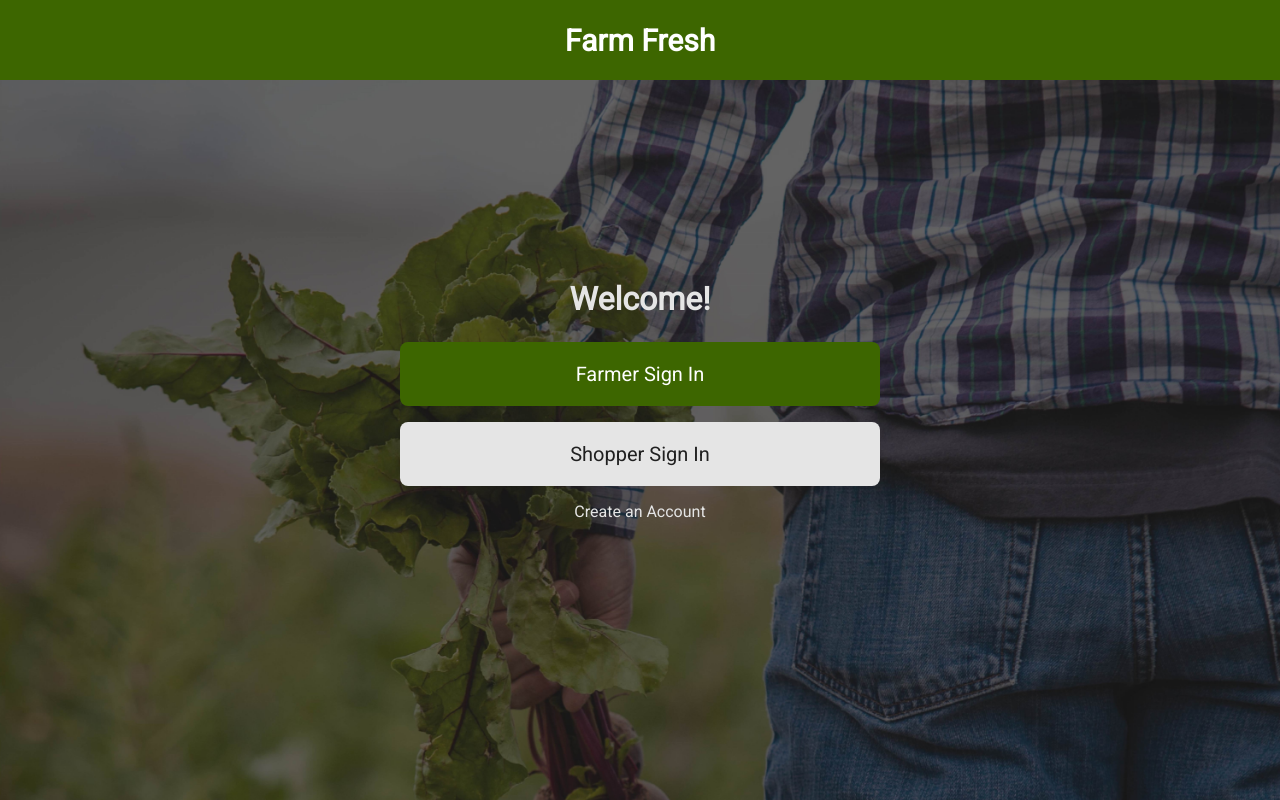
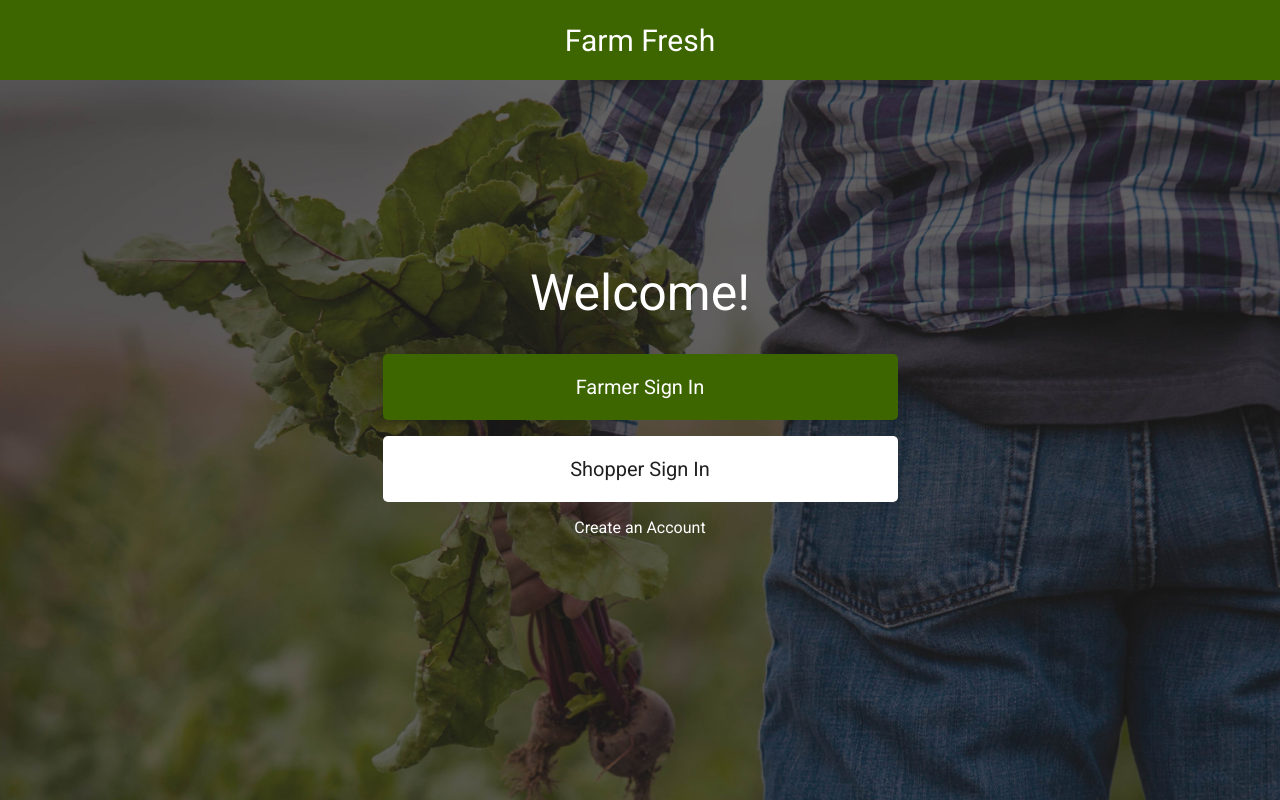
Before and after one commit to Code4Blessings/FarmFreshApp, a React (Create React App) app: page / in a window 1280 px wide. Built offline with nearby package versions, Linux system fonts and the light colour scheme.

Commit message:
polished styling on initial sign in page and sign in/up pages, removed validation for sign in pages

```diff
--- a/src/App.css
+++ b/src/App.css
@@ -1,4 +1,4 @@
-@import url('https://fonts.googleapis.com/css?family=Roboto&display=swap');
+@import url('https://fonts.googleapis.com/css?family=Open+Sans:400,600,700|Roboto:400,500,700&display=swap');
 
 /* header */
 .header {
@@ -11,8 +11,13 @@
 
 .header a {
 	text-decoration: none;
-	font-size: 1.25rem;
-	color: white;
+}
+
+.header a h1 {
+	font-family: 'Roboto', sans-serif;
+	font-size: 30px;
+	font-weight: 400;
+	color: #FFFFFF;
 }
 
 /* initial sign in page */
@@ -20,6 +25,7 @@
 	height: 90vh;
 	background-image: url('farmer.jpg');
 	background-size: cover;
+	background-position: center;
 }
 
 .initial-sign-in-page-section div {
@@ -31,9 +37,39 @@
 }
 
 .initial-sign-in-page-section div h2 {
-	margin-bottom: 1.5rem;
-	font-size: 2rem;
-	color: #E5E5E5;
+	margin-bottom: 32px;
+	font-family: 'Roboto', sans-serif;
+	font-size: 50px;
+	font-weight: 400;
+	color: #FFFFFF;
+}
+
+.farmer-sign-in-button {
+	height: 66px;
+	width: 515px;
+	margin-bottom: 16px;
+	background: #3d6600;
+	border: none;
+	border-radius: 5px;
+	font-family: 'Roboto', sans-serif;
+	font-size: 20px;
+	color: #FFFFFF;
+	cursor: pointer;
+	outline: none;
+}
+
+.shopper-sign-in-button {
+	height: 66px;
+	width: 515px;
+	margin-bottom: 16px;
+	background: #FFFFFF;
+	border: none;
+	border-radius: 5px;
+	font-family: 'Roboto', sans-serif;
+	font-size: 20px;
+	color: #202020;
+	cursor: pointer;
+	outline: none;
 }
 
 .initial-sign-in-page-section div a {
@@ -41,35 +77,8 @@
 }
 
 .initial-sign-in-page-section div a p {
-	color: #E5E5E5;
-}
-
-.farmer-sign-in-button {
-	height: 4rem;
-	width: 30rem;
-	margin-bottom: 1rem;
-	background: #3d6600;
-	border: none;
-	border-radius: 0.5rem;
-	font-size: 1.25rem;
-	color: white;
 	font-family: 'Roboto', sans-serif;
-	cursor: pointer;
-	outline: none;
-}
-
-.shopper-sign-in-button {
-	height: 4rem;
-	width: 30rem;
-	margin-bottom: 1rem;
-	background: #E5E5E5;
-	border: none;
-	border-radius: 0.5rem;
-	font-size: 1.25rem;
-	color: #202020;
-	font-family: 'Roboto', sans-serif;
-	cursor: pointer;
-	outline: none;
+	color: #FFFFFF;
 }
 
 /* farmer sign in page */
@@ -82,8 +91,10 @@
 }
 
 .farmer-and-shopper-sign-in-page-section h2 {
-	margin-bottom: 1.5rem;
-	font-size: 2rem;
+	margin-bottom: 32px;
+	font-family: 'Roboto', sans-serif;
+	font-size: 50px;
+	font-weight: 400;
 	color: #4D4D4D;
 }
 
@@ -92,6 +103,7 @@
 }
 
 .farmer-and-shopper-sign-in-page-section p {
+	font-family: 'Roboto', sans-serif;
 	color: #3d6600;
 }
 
@@ -102,30 +114,41 @@
 }
 
 .input-container {
-	margin-bottom: 1rem;
+	margin-bottom: 16px;
 	display: flex;
 	flex-direction: column;
 }
 
 .input-container label {
+	font-family: 'Roboto', sans-serif;
+	font-size: 14px;
 	color: #4D4D4D;
 }
-
+/*****************/
 .input-container input {
-	padding: 1rem;
+	height: 46px;
+	width: 515px;
+	padding: 16px;
+	font-family: 'Roboto', sans-serif;
+	font-size: 14px;
 	border: 1px solid #C4C4C4;
-	border-radius: 0.5rem;
-	font-family: 'Roboto', sans-serif;
-	font-size: 1rem;
+	border-radius: 5px;
 	outline: none;
 }
 
 .input-container input::placeholder {
+	font-size: 14px;
 	color: #C4C4C4;
 }
 
+.button-spacing {
+	margin-top: 16px;
+}
+
 .error {
-	color: #D10404;
+	font-family: 'Roboto', sans-serif;
+	font-size: 14px;
+	color: red;
 }
 
 /* farmer homepage */
--- a/src/components/FarmerCreateAccountPage.js
+++ b/src/components/FarmerCreateAccountPage.js
@@ -68,8 +68,8 @@ const FarmerCreateAccountPage = (props) => {
 									<ErrorMessage name='password' component='div' className='error' />
 								</div>
 
-								<button className='farmer-sign-in-button' type='submit'>
-									Sign In
+								<button className='farmer-sign-in-button button-spacing' type='submit'>
+									Sign Up
 								</button>
 							</Form>
 						);
--- a/src/components/FarmerSignInPage.js
+++ b/src/components/FarmerSignInPage.js
@@ -3,29 +3,6 @@ import { Link } from 'react-router-dom';
 import Header from './Header';
 import { Formik, Form, Field, ErrorMessage } from 'formik';
 import { axiosWithAuth } from '../utils/axiosWithAuth';
-
-// validating form
-const validate = ({ username, password }) => {
-	const errors = {};
-
-	// validating username
-	if (!username) {
-		errors.username = 'Please enter a username';
-	} else if (username.length < 2) {
-		errors.username = 'Your username must have two characters or more';
-	}
-
-	// validating password
-	if (!password) {
-		errors.password = 'Please enter a password';
-	} else if (/\d/.test(password) === false) {
-		errors.password = 'Your password must contain a number';
-	} else if (password.length < 5) {
-		errors.password = 'Your password must have five characters or more';
-	}
-
-	return errors;
-};
 
 const FarmerSignInPage = (props) => {
 	return (
@@ -52,23 +29,21 @@ const FarmerSignInPage = (props) => {
 								console.log(error);
 							});
 					}}
-					validate={validate}>
+				>
 					{() => {
 						return (
 							<Form className='form' autoComplete='off'>
 								<div className='input-container'>
 									<label htmlFor='username'>Farm Fresh ID</label>
 									<Field name='username' type='text' placeholder='Enter Farm Fresh ID' />
-									<ErrorMessage name='username' component='div' className='error' />
 								</div>
 
 								<div className='input-container'>
 									<label htmlFor='password'>Password</label>
 									<Field name='password' type='password' placeholder='Enter Password' />
-									<ErrorMessage name='password' component='div' className='error' />
 								</div>
 
-								<button className='farmer-sign-in-button' type='submit'>
+								<button className='farmer-sign-in-button button-spacing' type='submit'>
 									Sign In
 								</button>
 							</Form>
--- a/src/components/ShopperCreateAccountPage.js
+++ b/src/components/ShopperCreateAccountPage.js
@@ -68,8 +68,8 @@ const ShopperCreateAccountPage = (props) => {
 									<ErrorMessage name='password' component='div' className='error' />
 								</div>
 
-								<button className='farmer-sign-in-button' type='submit'>
-									Sign In
+								<button className='farmer-sign-in-button button-spacing' type='submit'>
+									Sign Up
 								</button>
 							</Form>
 						);
--- a/src/components/ShopperSignInPage.js
+++ b/src/components/ShopperSignInPage.js
@@ -3,29 +3,6 @@ import { Link } from 'react-router-dom';
 import Header from './Header';
 import { Formik, Form, Field, ErrorMessage } from 'formik';
 import { axiosWithAuth } from '../utils/axiosWithAuth';
-
-// validating form
-const validate = ({ username, password }) => {
-	const errors = {};
-
-	// validating username
-	if (!username) {
-		errors.username = 'Please enter a username';
-	} else if (username.length < 2) {
-		errors.username = 'Your username must have two characters or more';
-	}
-
-	// validating password
-	if (!password) {
-		errors.password = 'Please enter a password';
-	} else if (/\d/.test(password) === false) {
-		errors.password = 'Your password must contain a number';
-	} else if (password.length < 5) {
-		errors.password = 'Your password must have five characters or more';
-	}
-
-	return errors;
-};
 
 const ShopperSignInPage = (props) => {
 	return (
@@ -52,23 +29,21 @@ const ShopperSignInPage = (props) => {
 								console.log(error);
 							});
 					}}
-					validate={validate}>
+				>
 					{() => {
 						return (
 							<Form className='form' autoComplete='off'>
 								<div className='input-container'>
 									<label htmlFor='username'>Farm Fresh ID</label>
 									<Field name='username' type='text' placeholder='Enter Farm Fresh ID' />
-									<ErrorMessage name='username' component='div' className='error' />
 								</div>
 
 								<div className='input-container'>
 									<label htmlFor='password'>Password</label>
 									<Field name='password' type='password' placeholder='Enter Password' />
-									<ErrorMessage name='password' component='div' className='error' />
 								</div>
 
-								<button className='farmer-sign-in-button' type='submit'>
+								<button className='farmer-sign-in-button button-spacing' type='submit'>
 									Sign In
 								</button>
 							</Form>
--- a/src/index.css
+++ b/src/index.css
@@ -1,5 +1,3 @@
-@import url('https://fonts.googleapis.com/css?family=Roboto&display=swap');
-
 /* global styling */
 * {
 	padding: 0;
@@ -8,6 +6,5 @@
 }
 
 body {
-	font-family: 'Roboto', sans-serif;
 	background: #E5E5E5;
 }
```
